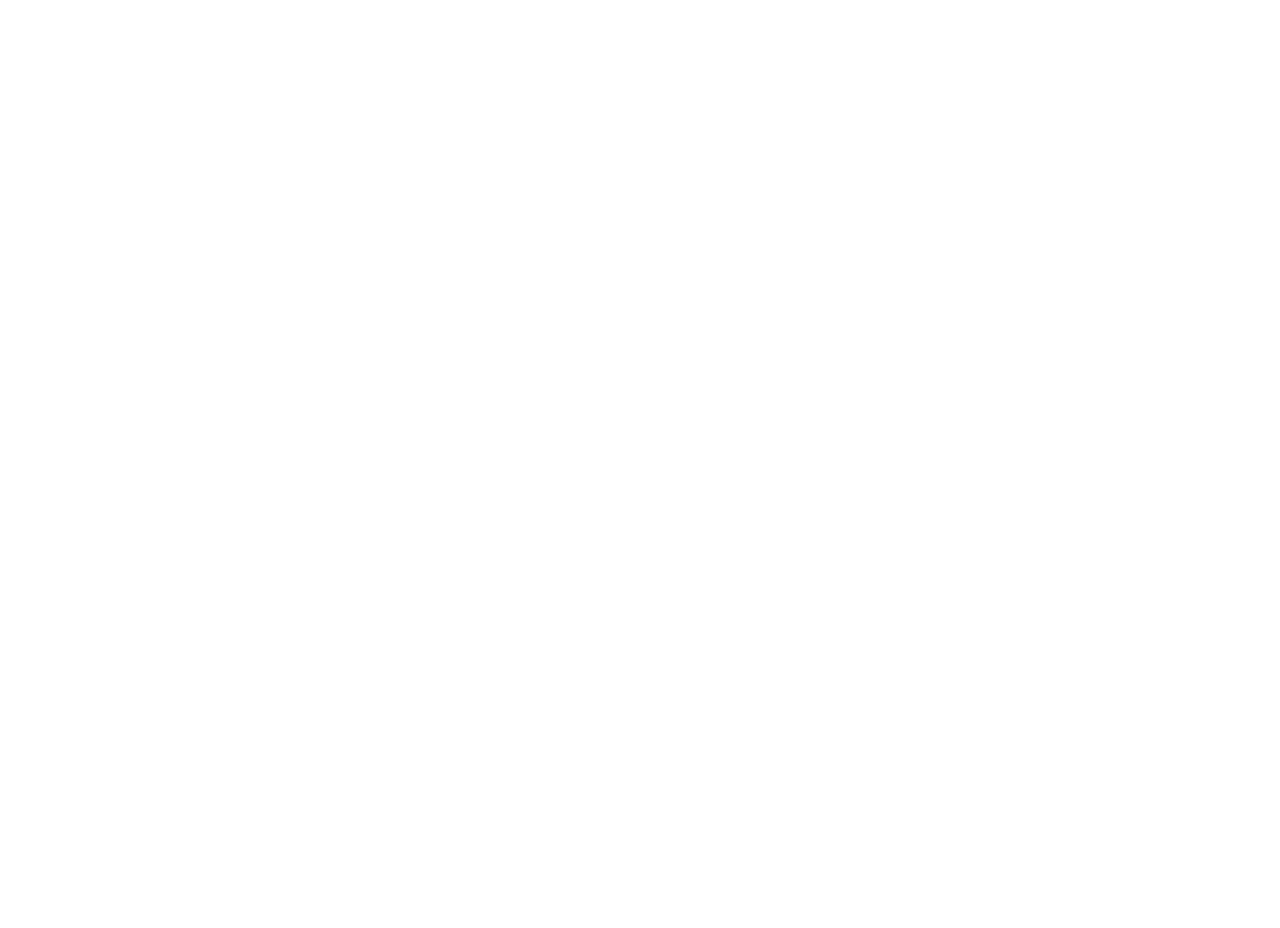
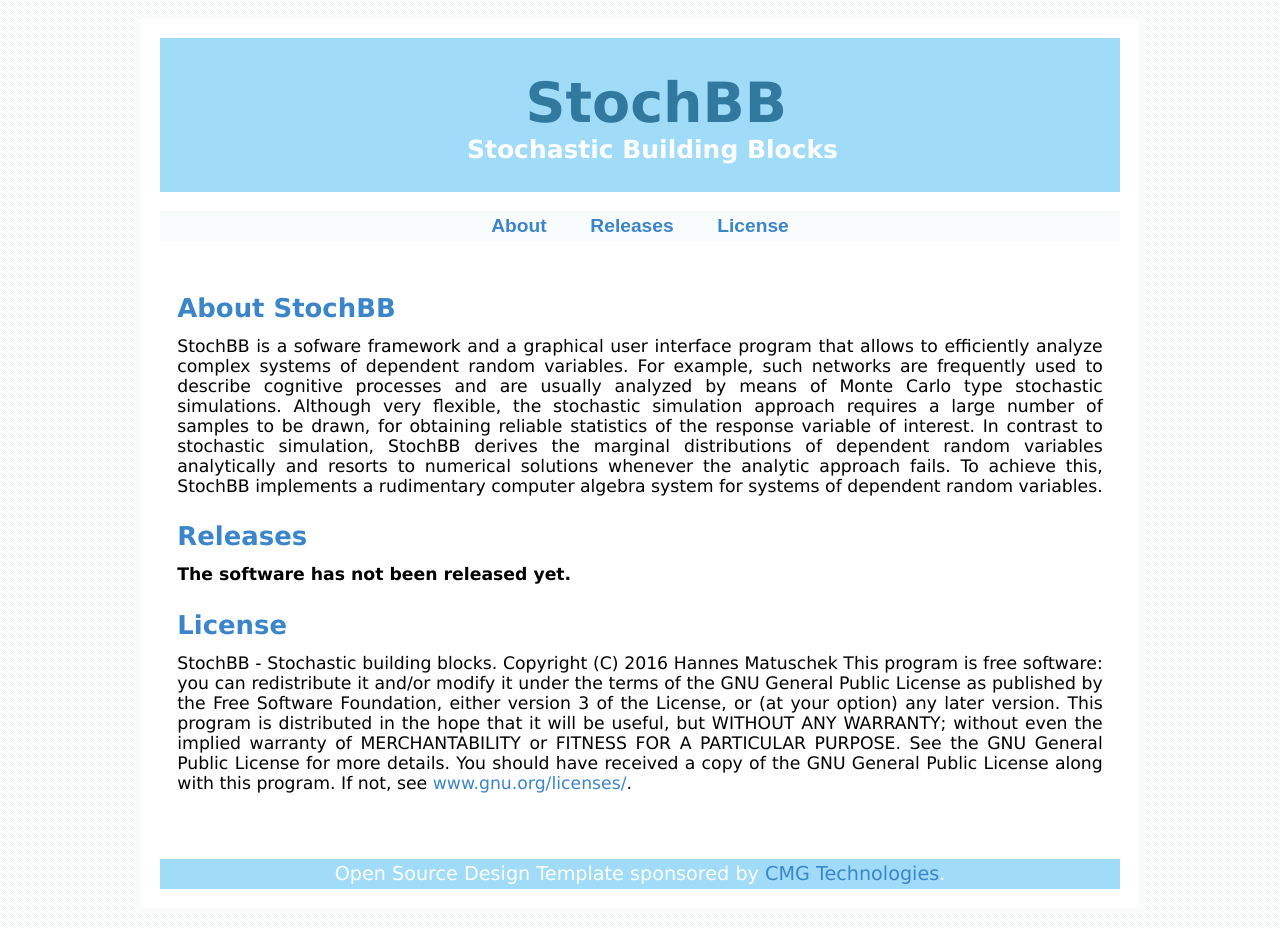
Before and after one commit to stochbb/stochbb.github.io, a plain HTML site: page index.html in a window 1280 px wide. Before the commit the page ends 800 px from the top, so only its background shows below. Drawn offline with Linux system fonts and the light colour scheme.

Commit message:
Added CSS.

```diff
--- a/index.html
+++ b/index.html
@@ -1,9 +1,59 @@
-<html>
- <head>
-  <title>StochBB</title>
- </head>
+<!DOCTYPE html PUBLIC "-//W3C//DTD XHTML 1.0 Strict//EN" "http://www.w3.org/TR/xhtml1/DTD/xhtml1-strict.dtd">
+<html xmlns="http://www.w3.org/1999/xhtml">
+<head>
+<title>StochBB</title>
+<meta name="Description" content="Main page for the StochBB project." />
+<meta http-equiv="Content-Type" content="text/html; charset=ISO-8859-1" />
+<link rel="stylesheet" type="text/css" href="style.css" media="screen" />
+</head>
 
- <body>
+<body>
+<div id="wrap">
+  <div id="header">
+    <h1><a href="#">StochBB</a></h1>
+    <h2>Stochastic Building Blocks</h2>
+  </div>
+  <div id="menu">
+    <a href="#about">About</a>
+    <a href="#release">Releases</a>
+    <a href="#license">License</a>
+  </div>
+  <div id="content">
+    <h2 id="about"><a href="#about">About StochBB</a></h2>
+    <p> StochBB is a sofware framework and a graphical user interface program that allows to efficiently
+    analyze complex systems of dependent random variables. For example, such networks are
+    frequently used to describe cognitive processes and are usually analyzed by means of Monte Carlo
+    type stochastic simulations. Although very flexible, the stochastic simulation approach requires a
+    large number of samples to be drawn, for obtaining reliable statistics of the response variable of
+    interest. In contrast to stochastic simulation, StochBB derives the marginal distributions of
+    dependent random variables analytically and resorts to numerical solutions whenever the analytic
+    approach fails. To achieve this, StochBB implements a rudimentary computer algebra system
+    for systems of dependent random variables. </p>
 
- </body>
+    <h2 id="release"><a href="#release">Releases</a></h2>
+    <p>
+     <b> The software has not been released yet. </b>
+    </p>
+
+    <h2 id="license"><a href="#release">License</a></h2>
+    <p> StochBB - Stochastic building blocks. Copyright (C) 2016 Hannes Matuschek
+
+    This program is free software: you can redistribute it and/or modify
+    it under the terms of the GNU General Public License as published by
+    the Free Software Foundation, either version 3 of the License, or
+    (at your option) any later version.
+
+    This program is distributed in the hope that it will be useful,
+    but WITHOUT ANY WARRANTY; without even the implied warranty of
+    MERCHANTABILITY or FITNESS FOR A PARTICULAR PURPOSE.  See the
+    GNU General Public License for more details.
+
+    You should have received a copy of the GNU General Public License
+    along with this program.  If not, see
+    <a href="https://www.gnu.org/licenses/">www.gnu.org/licenses/</a>.</p>
+  </div>
+
+  <div id="footer">Open Source Design Template sponsored by <a href="http://www.cmgtechnologies.com/">CMG Technologies</a><a href="#"></a>. </div>
+</div>
+</body>
 </html>
--- /dev/null
+++ b/style.css
@@ -0,0 +1,98 @@
+* {
+padding: 0;
+margin: 0;
+}
+
+body {
+font: 0.8em "Lucida Sans", "Trebuchet MS", Verdana, Arial, Sans-Serif;
+background-image: url(image/optsbg.gif);
+background-repeat: repeat;
+}
+
+a {
+text-decoration: none;
+color: #3B85CA;
+}
+
+a:hover {
+color: #000;
+}
+
+#wrap
+{
+font-size: 150%;
+margin: 1em auto;
+width: 50em;
+padding: 1em;
+background-color: #fff;
+}
+
+
+#header
+{
+height : 8em;
+background-color : #A0DCF8;
+text-align:center;
+}
+
+#header h1 { padding-left: 1em; padding-top: 1em; font-size: 1.7em; color: #31799F; }
+#header h1 a { font-size: 1.7em; color: #31799F; text-decoration: none;}
+#header h2 { padding-left: 1em; padding-top: 0px; font-size: 1.3em; color: #fff; }
+
+#menu {
+text-align: center;
+margin-top: 1em;
+font-size : 1em;
+padding: 0.2em;
+font-weight: bold;
+font-family:Arial, Helvetica, sans-serif;
+border: 0px solid #D8E3EE;
+background: #F9FCFC;
+}
+
+#menu a {
+color : #3B85CA;
+text-decoration : none;
+padding: 1em;
+}
+
+#menu a:hover {
+color : #000;
+}
+
+
+#content {
+text-align: justify;
+margin-top: 0.5em;
+padding: 1em;
+font-size: .9em;
+font-family: "Verdana", "Times", serif;
+}
+
+#content h2 {
+font-size: 1.5em; color : #444;
+padding: 1em 0 0.5em 0;
+font-family: "Lucida Sans", "Trebuchet MS", Verdana, Arial, sans-serif;
+}
+
+#footer {
+margin-top: 2.5em;
+clear: both;
+text-align: center;
+color: #fff;
+font-size:1em;
+background-color:#A0DCF8;
+padding:0.2em;
+}
+
+.meta {
+padding-bottom:.2em;
+font-size: 1.0em;
+color:#999999;
+font:Arial, Helvetica, sans-serif;
+}
+
+#bottom {
+ font-size:1em;
+ padding: 1em 0 0 0;
+}
```
Also changed, not shown: image/optsbg.gif (added).
